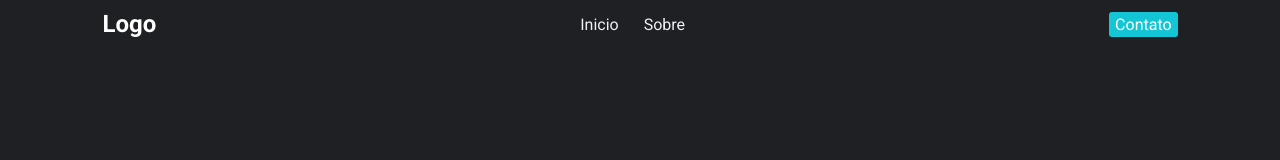
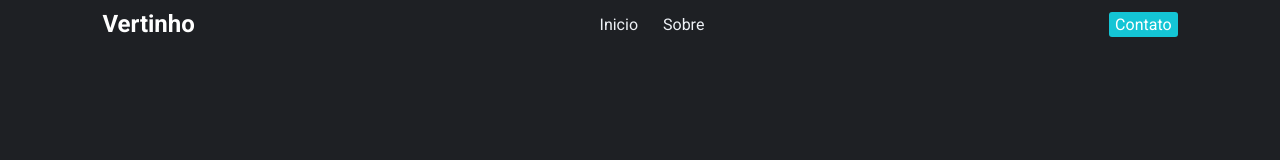
Before and after one commit to iseverton/Portfolio, a plain HTML site: page index.html in a window 1280 px wide. Shown: the top 160 px of the page. Drawn offline with Linux system fonts and the light colour scheme.

Commit message:
alterei a logo

```diff
--- a/index.html
+++ b/index.html
@@ -16,7 +16,7 @@
   <body>
     <header>
       <div class="container">
-        <h2>Logo</h2>
+        <h2>Vertinho</h2>
 
         <nav>
           <ul>
```
